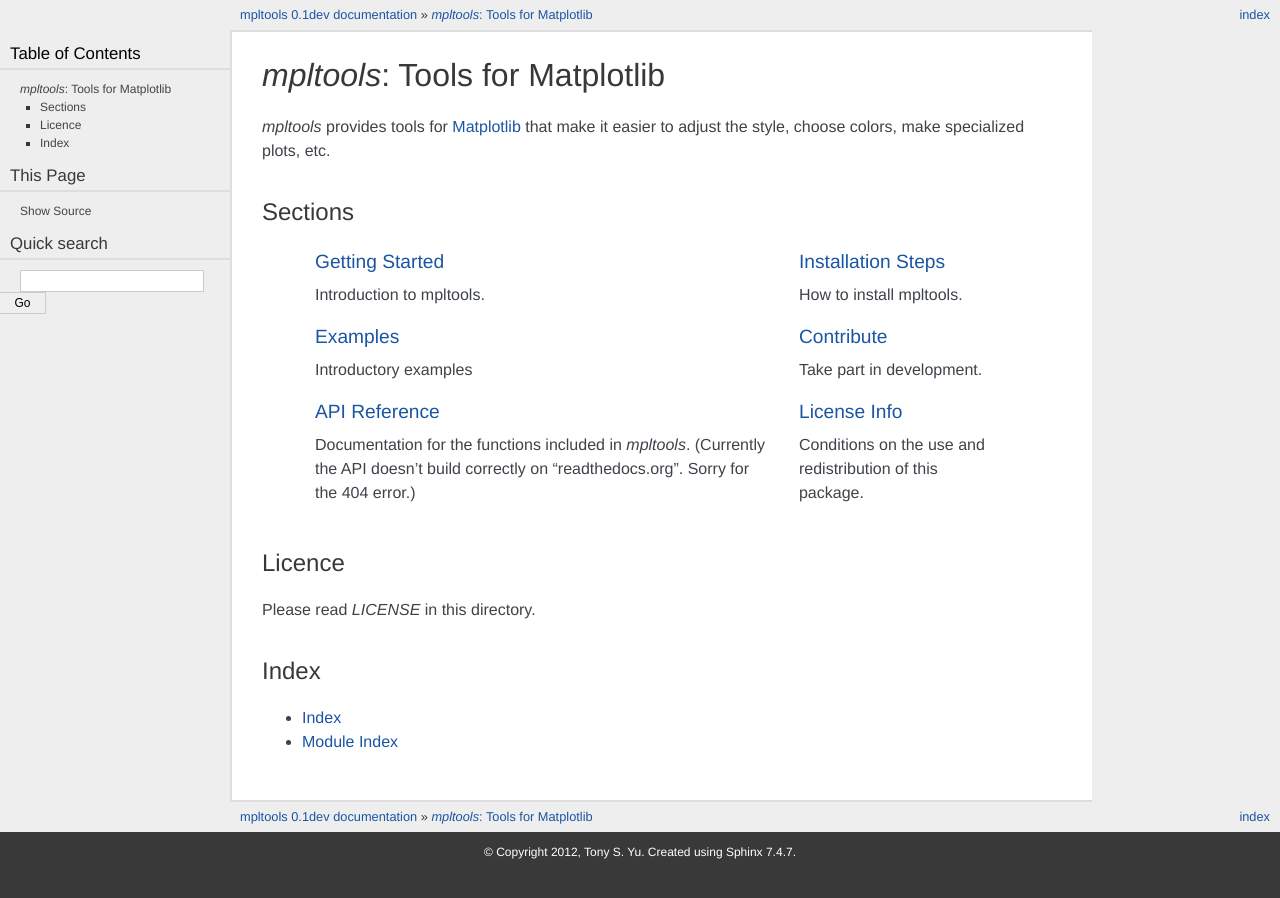
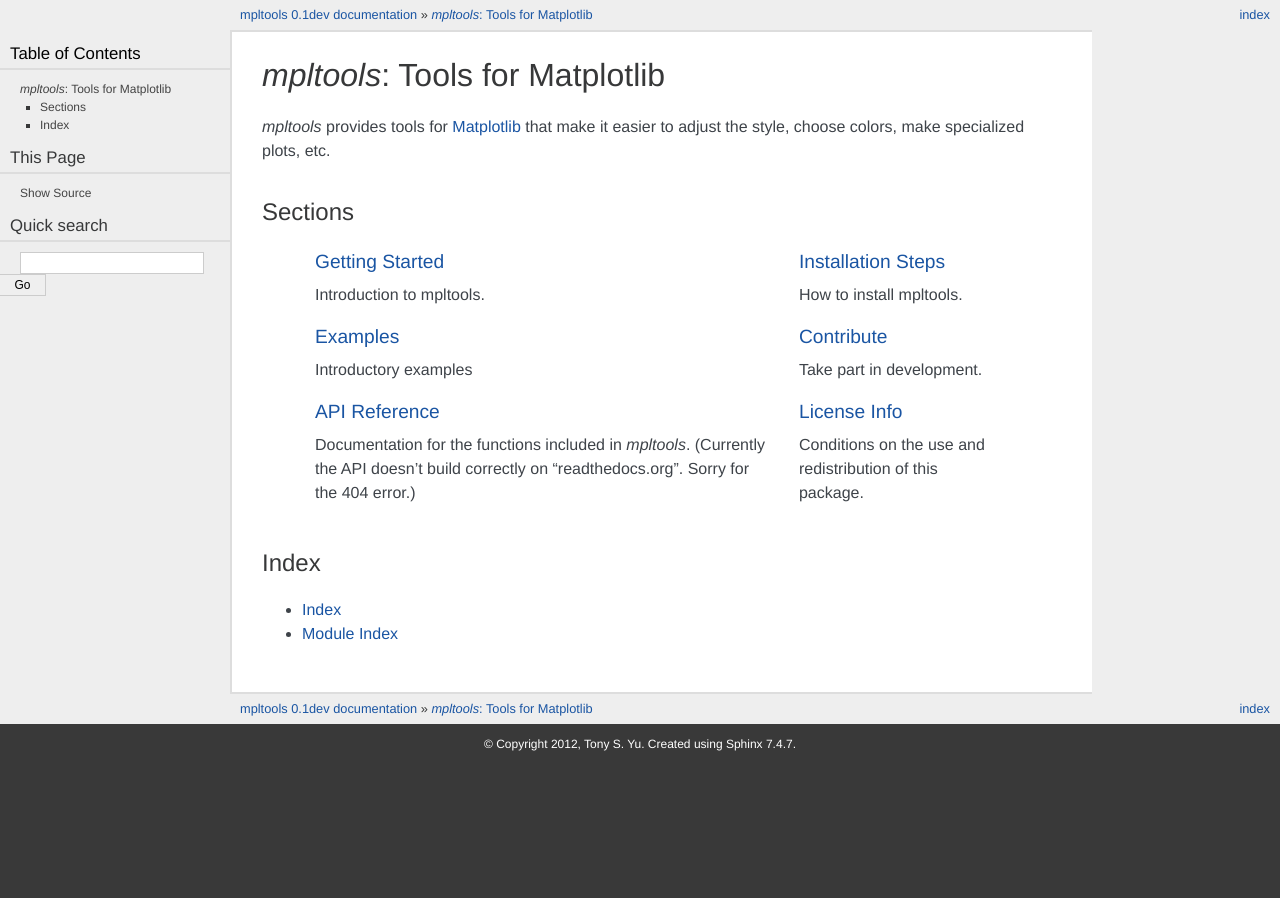
Before and after one commit to tonysyu/mpltools, a Sphinx documentation site: the page built from doc/source/index.rst, in a window 1280 px wide. Built offline with Sphinx 7.4.7, drawn with Linux system fonts in a browser that asks for light colours; formulas are drawn with MathJax 3.

Commit message:
DOC: Remove license section leftover from README.

```diff
--- a/doc/source/index.rst
+++ b/doc/source/index.rst
@@ -40,12 +40,6 @@
        Conditions on the use and redistribution of this package.
 
 
-Licence
-=======
-
-Please read `LICENSE` in this directory.
-
-
 .. _Matplotlib: http://matplotlib.sourceforge.net/
 
 
```
